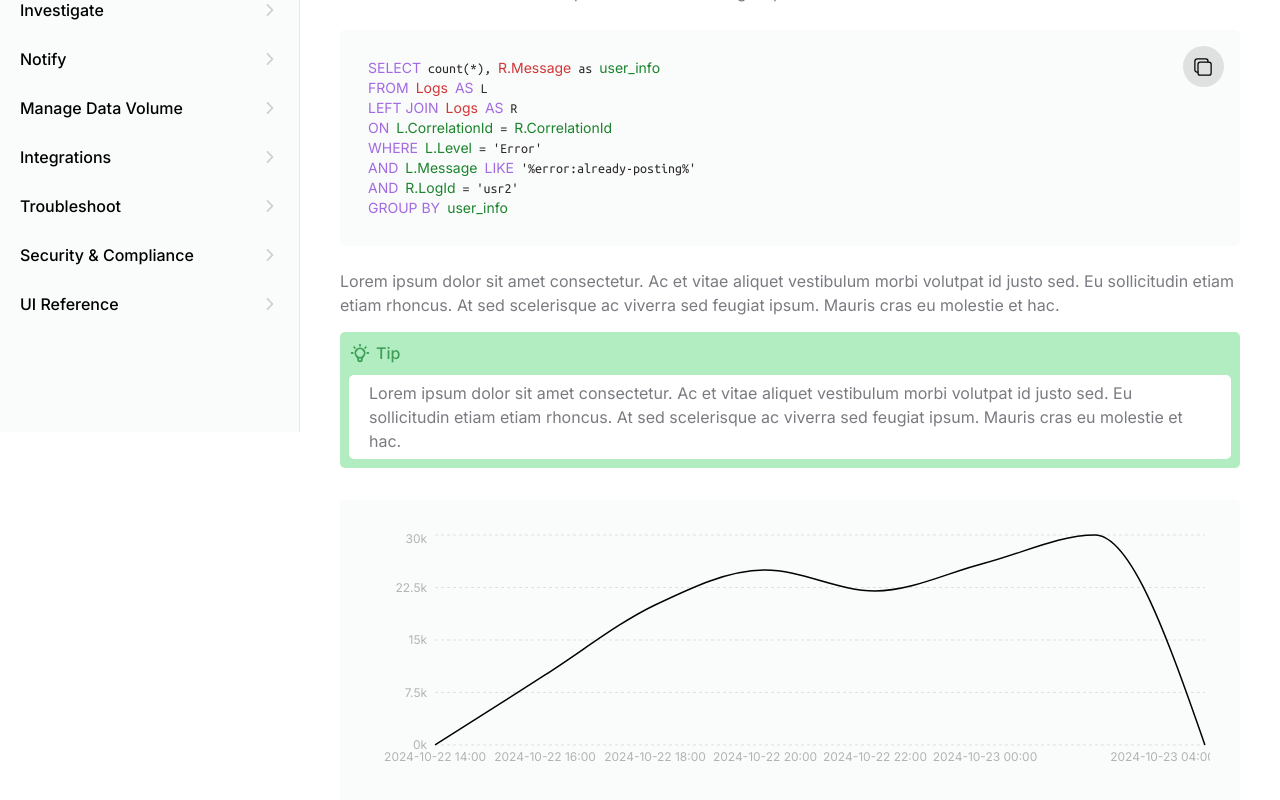
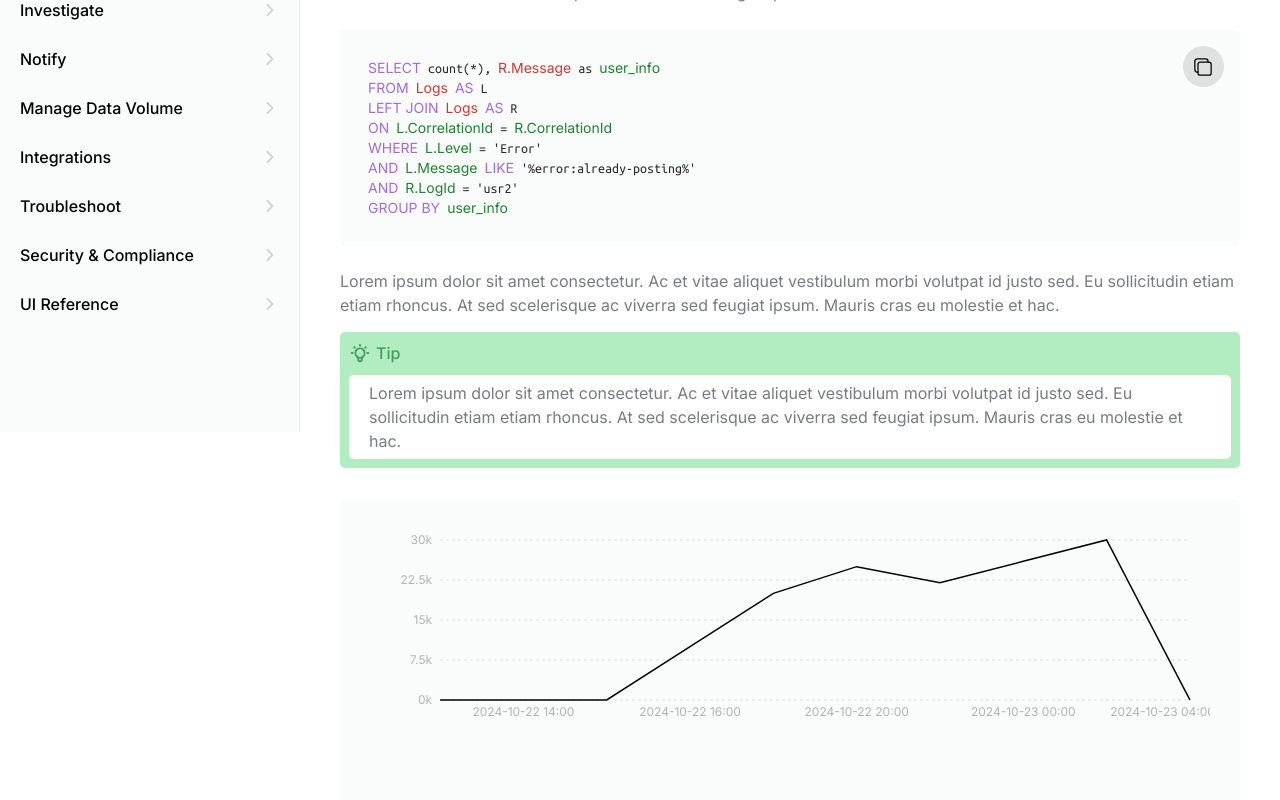
Before and after one commit to ShaYri12/obics-dashboard, a React (Vite) app: page /getting-started/child-four/grand-child-three in a window 1280 px wide. Shown: the part 368-1168 px from the top of the page. Built offline with nearby package versions, Linux system fonts and the light colour scheme.

Commit message:
chart done

```diff
--- a/src/components/CustomChart.jsx
+++ b/src/components/CustomChart.jsx
@@ -11,6 +11,8 @@ import {
 
 const data = [
   { time: "2024-10-22 14:00", value: 0 },
+  { time: "2024-10-22 14:00", value: 0 },
+  { time: "2024-10-22 14:00", value: 0 },
   { time: "2024-10-22 16:00", value: 10000 },
   { time: "2024-10-22 18:00", value: 20000 },
   { time: "2024-10-22 20:00", value: 25000 },
@@ -21,10 +23,22 @@ const data = [
 ];
 
 const CustomChart = () => {
+  // Check screen width
+  const isMediumScreen =
+    typeof window !== "undefined" && window.innerWidth < 1024;
+
   return (
     <div className="w-full h-[309.95px] bg-[#FAFBFB] p-4 md:p-[30px] rounded-[5px]">
       <ResponsiveContainer width="100%" height="100%">
-        <LineChart data={data}>
+        <LineChart
+          data={data}
+          margin={{
+            top: 10,
+            right: 20,
+            bottom: isMediumScreen ? 70 : 50, // Increased bottom margin for diagonal text
+            left: 10,
+          }}
+        >
           {/* Horizontal Grid Lines */}
           <CartesianGrid
             stroke="#DFE0E0"
@@ -36,10 +50,19 @@ const CustomChart = () => {
           {/* X-Axis */}
           <XAxis
             dataKey="time"
-            tick={{ fontSize: 12, fill: "#B3B3B3" }}
+            tick={{
+              fontSize: 12,
+              fill: "#B3B3B3",
+              angle: isMediumScreen ? -45 : 0, // Rotate ticks on small screens
+              textAnchor: isMediumScreen ? "end" : "middle",
+            }}
             tickLine={false}
             axisLine={false}
+            tickFormatter={
+              (value) => (isMediumScreen ? value.split(" ")[0] : value) // Show only the date on small screens
+            }
           />
+
           {/* Y-Axis */}
           <YAxis
             tick={{ fontSize: 12, fill: "#B3B3B3" }}
@@ -47,6 +70,7 @@ const CustomChart = () => {
             axisLine={false}
             tickFormatter={(value) => `${value / 1000}k`}
           />
+
           {/* Tooltip */}
           <Tooltip
             contentStyle={{
@@ -58,9 +82,10 @@ const CustomChart = () => {
             labelStyle={{ color: "#666666" }}
             formatter={(value) => [`${value}`, "Value"]}
           />
+
           {/* Line */}
           <Line
-            type="monotone"
+            type="linear" // Use straight-line segments
             dataKey="value"
             stroke="#000000"
             strokeWidth={1.5}
```
